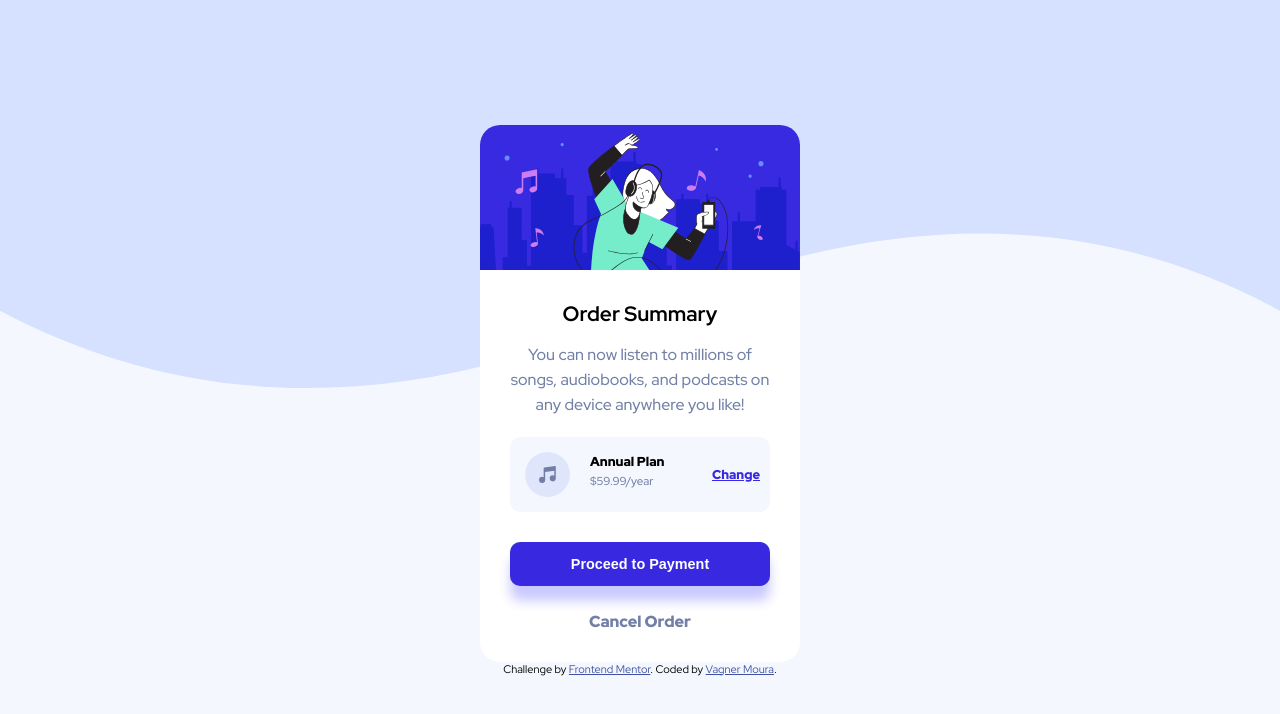
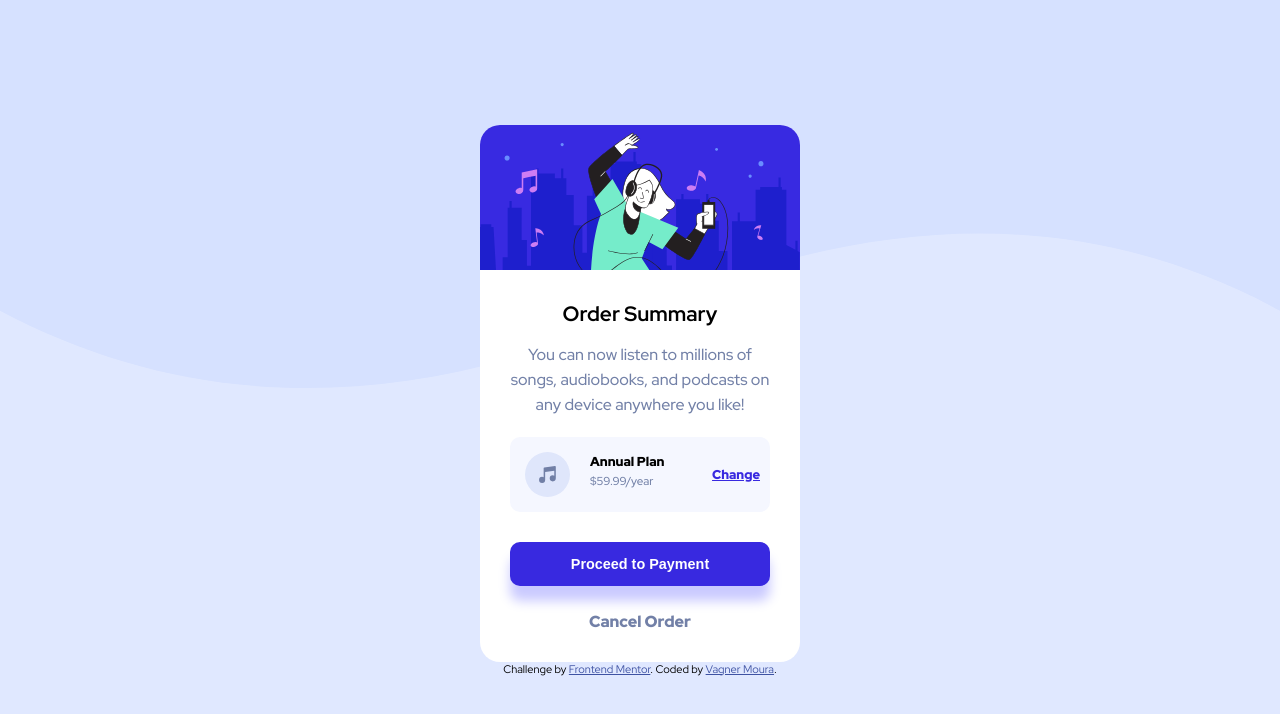
Before and after one commit to VagnerMouraMacedo/Project_Order_summary_card, a plain HTML site: page index.html in a window 1280 px wide. Drawn offline with Linux system fonts and the light colour scheme.

Commit message:
Mudança no background do html

```diff
--- a/style.css
+++ b/style.css
@@ -15,7 +15,7 @@
   --Dark_blue: hsl(223, 47%, 23%);
 }
 html{
-  background-color: var(--Very_pale_blue);
+  background-color: var(--Pale_blue);
 }
 body {
   width: 100vw;
@@ -140,4 +140,5 @@ button:hover {
     background: url(images/pattern-background-desktop.svg) no-repeat top;
     background-size: contain;
   }
+
 }
```
